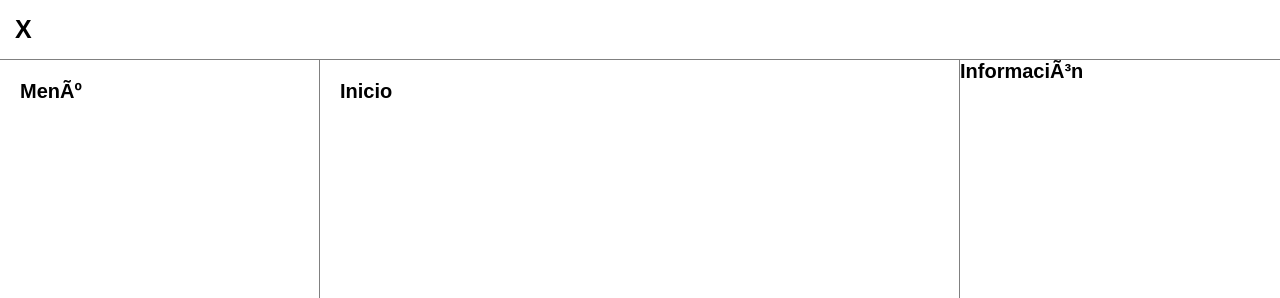
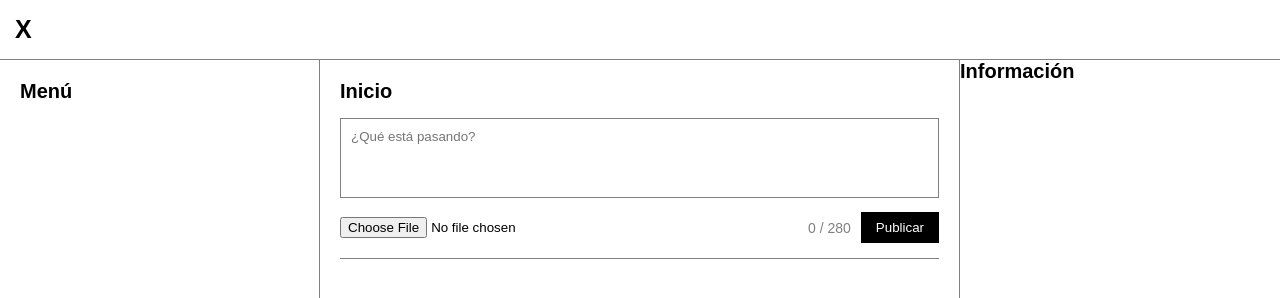
Before and after one commit to marianareyesl/X, a plain HTML site: page index.html in a window 1280 px wide. Shown: the top 298 px of the page. Drawn offline with Linux system fonts and the light colour scheme.

Commit message:
Agrega cuadro para redactar publicaciones (#15)

```diff
--- /dev/null
+++ b/css/composer.css
@@ -0,0 +1,39 @@
+.composer {
+        padding-bottom: 15px;
+        border-bottom: 1px solid gray;
+}
+
+.composer textarea {
+        width: 100%;
+        height: 80px;
+        padding: 10px;
+        font-family: Arial, sans-serif;
+        border: 1px solid gray;
+        margin-bottom: 10px;
+        resize: none;
+}
+
+.composer-footer {
+        display: flex;
+        justify-content: space-between;
+        align-items: center;
+}
+
+.composer-controls {
+        display: flex;
+        align-items: center;
+        gap: 10px;
+}
+
+.char-count {
+        font-size: 14px;
+        color: gray;
+}
+
+.composer button {
+        padding: 8px 15px;
+        background-color: black;
+        color: white;
+        border: none;
+        cursor: pointer;
+}
--- a/index.html
+++ b/index.html
@@ -2,10 +2,11 @@
 <html lang="es">
 
 <head>
-	<meta charset="UFT-8">
+        <meta charset="UTF-8">
         <meta name="viewport" content="width=device-width, initial-scale=1.0">
         <title>X - Inicio</title>
         <link rel="stylesheet" href="css/layout.css">
+        <link rel="stylesheet" href="css/composer.css">
 </head>
 
 <body>
@@ -21,6 +22,17 @@
 
                 <section class="center-column">
                         <h2>Inicio</h2>
+
+                        <form class="composer">
+                                <textarea maxlength="280" placeholder="¿Qué está pasando?"></textarea>
+                                <div class="composer-footer">
+                                        <input type="file" accept="image/*">
+                                        <div class="composer-controls">
+                                                <span class="char-count">0 / 280</span>
+                                                <button type="submit">Publicar</button>
+                                        </div>
+                                </div>
+                        </form>
                 </section>
 
                 <aside class="rigth-column">
```
Lines whose indentation alone changed are shown as unchanged.
